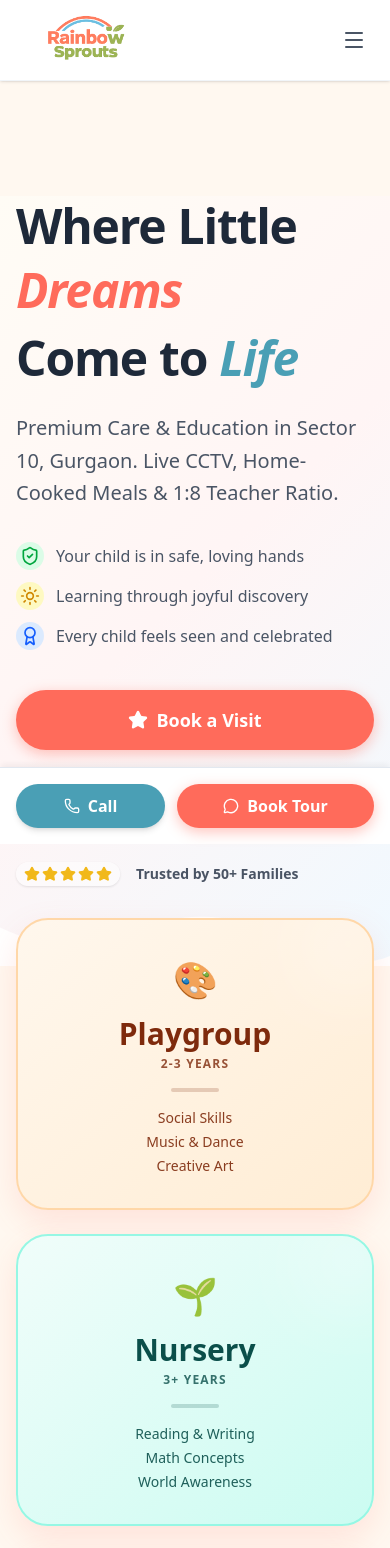
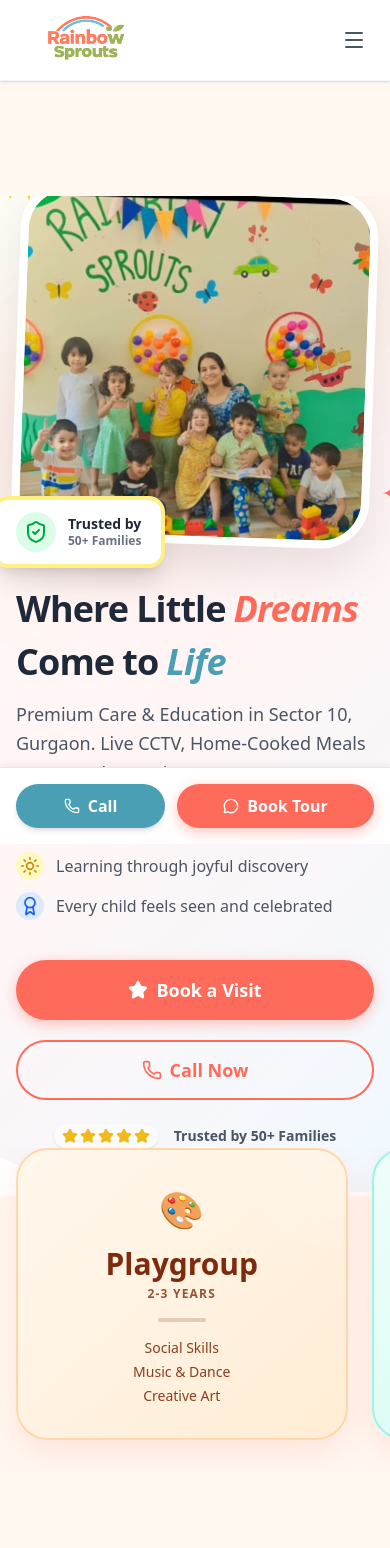
Before and after one commit to dsharma1984/rainbow-sprouts-daycare, a Next.js app: page / in a window 390 px wide. Shown: the top 1548 px of the page. Built offline with nearby package versions, Linux system fonts and the light colour scheme.

Commit message:
Mobile-First Redesign: Hero, Programs, Quick Facts, Layout & Padding Updates

```diff
--- a/src/app/page.tsx
+++ b/src/app/page.tsx
@@ -42,8 +42,8 @@ const TestimonialCarousel = () => {
   }, [isPaused]);
 
   return (
-    <SectionWrapper background="soft" withWaveTop withWaveBottom className="py-24 md:py-32 overflow-hidden">
-      <div className="text-center mb-16 relative">
+    <SectionWrapper background="soft" withWaveTop withWaveBottom className="py-12 md:py-32 overflow-hidden">
+      <div className="text-center mb-8 md:mb-16 relative">
         {/* Rainbow Motif */}
         <div className="absolute top-1/2 left-1/2 -translate-x-1/2 -translate-y-1/2 w-64 h-32 -z-10 opacity-20 pointer-events-none">
           <svg viewBox="0 0 200 100" className="w-full h-full">
@@ -147,8 +147,8 @@ export default function Home() {
   return (
     <>
       {/* Hero Section */}
-      <section className="relative overflow-hidden pt-0 md:pt-4 lg:pt-8 pb-20 md:pb-32 bg-[linear-gradient(135deg,#FFFCF5_0%,#FFF5F5_50%,#F0F9FF_100%)]">
-        <div className="container mx-auto px-4 grid grid-cols-1 md:grid-cols-2 gap-12 items-center">
+      <section className="relative overflow-hidden pt-0 md:pt-4 lg:pt-8 pb-12 md:pb-32 bg-[linear-gradient(135deg,#FFFCF5_0%,#FFF5F5_50%,#F0F9FF_100%)]">
+        <div className="container mx-auto px-4 flex flex-col-reverse md:grid md:grid-cols-2 gap-8 md:gap-12 items-center">
           <motion.div
             initial={{ opacity: 0, x: -30 }}
             animate={{ opacity: 1, x: 0 }}
@@ -156,7 +156,7 @@ export default function Home() {
             className="z-10"
           >
             {/* Removed inline Admissions Open badge as it's now in TopBar */}
-            <h1 className="text-5xl md:text-7xl font-bold text-gray-800 leading-tight mb-6 tracking-tight flex flex-wrap gap-x-3 gap-y-1">
+            <h1 className="text-4xl md:text-7xl font-bold text-gray-800 leading-tight mb-4 md:mb-6 tracking-tight flex flex-wrap gap-x-2 md:gap-x-3 gap-y-1">
               {[
                 { text: "Where", delay: 0 },
                 { text: "Little", delay: 0.1 },
@@ -178,7 +178,7 @@ export default function Home() {
               ))}
             </h1>
 
-            <p className="font-medium text-gray-600 text-xl md:text-2xl mb-8 leading-relaxed max-w-lg">
+            <p className="font-medium text-gray-600 text-lg md:text-2xl mb-6 md:mb-8 leading-relaxed max-w-lg">
               Premium Care & Education in Sector 10, Gurgaon. Live CCTV, Home-Cooked Meals & 1:8 Teacher Ratio.
             </p>
 
@@ -201,7 +201,7 @@ export default function Home() {
               </a>
             </div>
 
-            <div className="mt-8 flex items-center gap-4 opacity-90">
+            <div className="mt-6 md:mt-8 flex items-center justify-center md:justify-start gap-4 opacity-90">
               <div className="flex gap-0.5 text-yellow-500 bg-white/50 px-2 py-1 rounded-full backdrop-blur-sm shadow-sm">
                 {[...Array(5)].map((_, i) => <Star key={i} className="w-4 h-4 fill-current" />)}
               </div>
@@ -209,7 +209,7 @@ export default function Home() {
             </div>
           </motion.div>
 
-          {/* Hero Image Blob with Magic Float */}
+          {/* Hero Image Blob with Magic Float - Simplified Mobile View */}
           <motion.div
             initial={{ opacity: 0, scale: 0.9 }}
             animate={{ opacity: 1, scale: 1, y: [0, -15, 0] }}
@@ -218,7 +218,7 @@ export default function Home() {
               scale: { duration: 0.8 },
               y: { duration: 4, repeat: Infinity, ease: "easeInOut" }
             }}
-            className="relative z-10 hidden md:block"
+            className="relative z-10 w-full"
           >
             <div className="relative w-full aspect-square max-w-md mx-auto">
               <div className="absolute top-0 right-0 w-40 h-40 bg-accent/30 rounded-full blur-3xl -z-10 animate-pulse"></div>
@@ -273,7 +273,7 @@ export default function Home() {
             variants={{
               visible: { transition: { staggerChildren: 0.15 } }
             }}
-            className="grid grid-cols-1 md:grid-cols-2 lg:grid-cols-4 gap-6"
+            className="flex overflow-x-auto snap-x snap-mandatory md:grid md:grid-cols-2 lg:grid-cols-4 gap-6 pb-8 md:pb-0 scrollbar-hide -mx-4 px-4 md:mx-0 md:px-0"
           >
             {[
               {
@@ -320,7 +320,7 @@ export default function Home() {
                   visible: { opacity: 1, y: 0, transition: { duration: 0.6, ease: "easeOut" } }
                 }}
               >
-                <Link href={`/programs#${prog.link}`} className="block group h-full">
+                <Link href={`/programs#${prog.link}`} className="block group h-full min-w-[85vw] md:min-w-0 snap-center">
                   <Card hoverEffect className={`h-full border-2 bg-gradient-to-br ${prog.theme} ${prog.shadow} transition-all duration-500 hover:scale-105 hover:rotate-1 relative overflow-hidden`}>
                     {/* Decorative circle bg */}
                     <div className="absolute -right-6 -top-6 w-24 h-24 bg-white/40 rounded-full blur-2xl group-hover:scale-150 transition-transform duration-700"></div>
@@ -346,11 +346,14 @@ export default function Home() {
         </div>
       </section>
 
+      {/* Testimonials - Moved Up for Mobile Impact */}
+      <TestimonialCarousel />
+
       {/* Quick Facts Strip - Brand Yellow Pop */}
-      <div className="bg-yellow-400 py-16 mb-24 text-gray-900 shadow-xl relative z-20 mx-4 md:mx-10 rounded-[3rem] -mt-10 overflow-hidden">
+      <div className="bg-yellow-400 py-8 md:py-16 mb-12 md:mb-24 text-gray-900 shadow-xl relative z-20 mx-4 md:mx-10 rounded-[2rem] md:rounded-[3rem] -mt-10 overflow-hidden">
         <div className="absolute top-0 left-0 w-full h-full opacity-10 pointer-events-none bg-[radial-gradient(circle_at_center,_var(--tw-gradient-stops))] from-white to-transparent"></div>
         <div className="container mx-auto px-4 relative">
-          <div className="flex flex-col md:flex-row justify-center md:justify-around items-center gap-8 md:gap-12 text-center md:text-left text-xl font-heading font-bold tracking-wide">
+          <div className="grid grid-cols-2 md:flex md:flex-row justify-center md:justify-around items-center gap-6 md:gap-12 text-center md:text-left text-lg md:text-xl font-heading font-bold tracking-wide">
             <div className="flex flex-col md:flex-row items-center gap-3">
               <span className="text-2xl">🕒</span> 8:30 AM - 6:30 PM
             </div>
@@ -371,8 +374,8 @@ export default function Home() {
       </div>
 
       {/* Trust Section - The Emotional Core */}
-      <SectionWrapper background="white" withWaveTop withWaveBottom className="py-24">
-        <div className="text-center mb-16">
+      <SectionWrapper background="white" withWaveTop withWaveBottom className="py-12 md:py-24">
+        <div className="text-center mb-10 md:mb-16">
           <h2 className="text-4xl md:text-6xl font-bold mb-4 text-gray-900">Why Parents Trust Us</h2>
           <p className="text-gray-500 text-xl max-w-2xl mx-auto font-medium">Built for working parents who want a homely yet professional daycare.</p>
         </div>
@@ -389,6 +392,7 @@ export default function Home() {
               key={idx}
               {...fadeInUp}
               transition={{ delay: idx * 0.1 }}
+              className={idx > 2 ? 'hidden md:block' : ''}
             >
               <Card className={`h-full flex flex-col items-center text-center p-6 border-2 ${item.bg} hover:border-primary/30 transition-colors duration-300 group`}>
                 <div className="w-20 h-20 rounded-full bg-white shadow-md flex items-center justify-center mb-5 group-hover:scale-110 transition-transform duration-300 border-4 border-white">
@@ -402,7 +406,7 @@ export default function Home() {
                   <div className="scale-[1.5] transform">{item.icon}</div>
                 </div>
                 <h3 className="text-xl font-bold mb-2 text-gray-800">{item.title}</h3>
-                <p className="text-gray-600 text-sm mb-4 leading-relaxed flex-grow">{item.desc}</p>
+                <p className="text-gray-600 text-sm mb-4 leading-relaxed flex-grow hidden md:block">{item.desc}</p>
                 <span className="text-xs font-bold uppercase tracking-widest text-primary">{item.highlight}</span>
               </Card>
             </motion.div>
@@ -410,11 +414,10 @@ export default function Home() {
         </div>
       </SectionWrapper>
 
-      {/* Testimonials - Real Love */}
-      <TestimonialCarousel />
+
 
       {/* Founder Teaser - The Heart */}
-      <section className="py-20 bg-gradient-to-b from-white to-orange-50 relative overflow-hidden">
+      <section className="py-12 md:py-20 bg-gradient-to-b from-white to-orange-50 relative overflow-hidden">
         <div className="container mx-auto px-4">
           <div className="flex flex-col md:flex-row items-center gap-12 max-w-5xl mx-auto">
             <div className="w-full md:w-1/2 relative group">
@@ -448,7 +451,7 @@ export default function Home() {
       </section>
 
       {/* Life at Rainbow Sprouts - Gallery Tease */}
-      <section className="py-20 bg-white">
+      <section className="py-12 md:py-20 bg-white">
         <div className="container mx-auto px-4">
           <div className="text-center mb-12">
             <h2 className="text-3xl md:text-5xl font-bold text-gray-900 mb-4">Life at Rainbow Sprouts</h2>
@@ -471,7 +474,7 @@ export default function Home() {
       </section>
 
       {/* Map Section */}
-      <section className="py-20 bg-white">
+      <section className="py-12 md:py-20 bg-white">
         <div className="container mx-auto px-4 text-center">
           <h2 className="text-3xl font-bold mb-10">Visit Us</h2>
           <div className="rounded-3xl overflow-hidden shadow-2xl h-[400px] border-4 border-white max-w-5xl mx-auto relative bg-slate-100">
```
